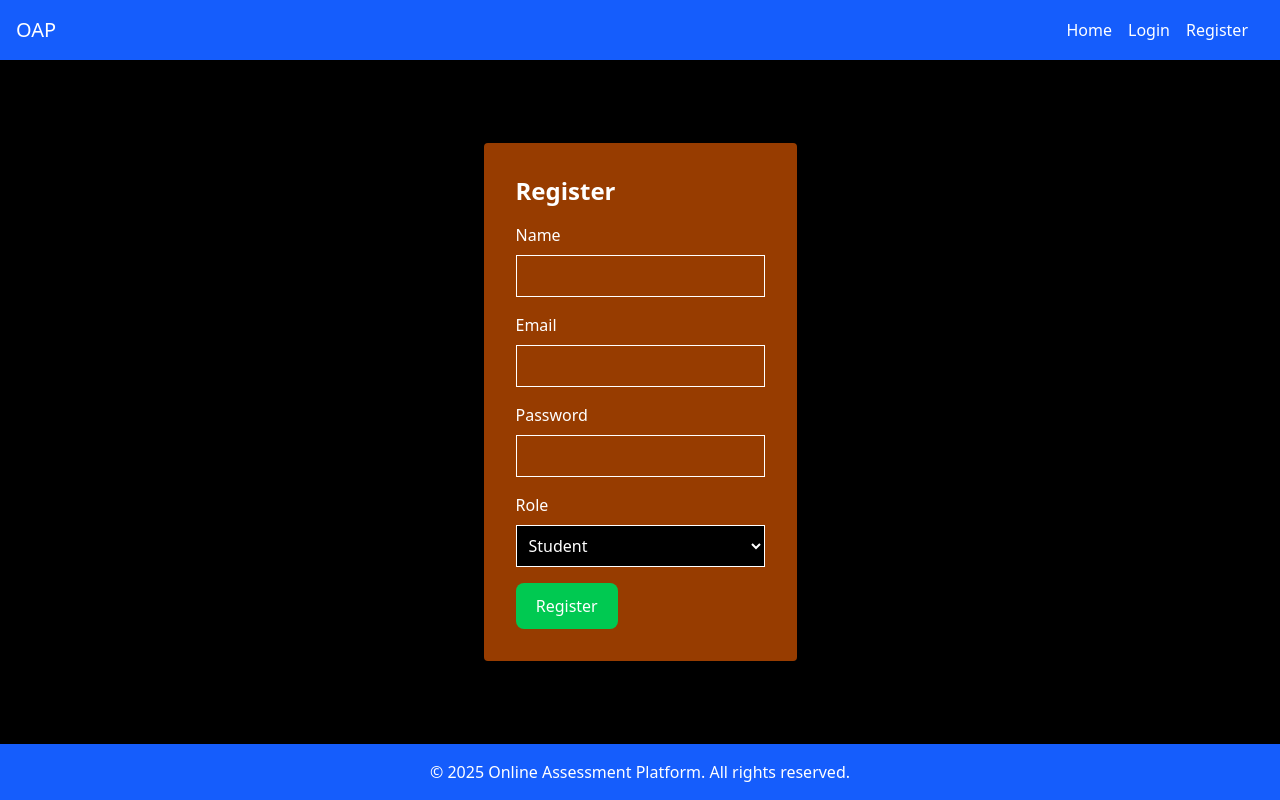
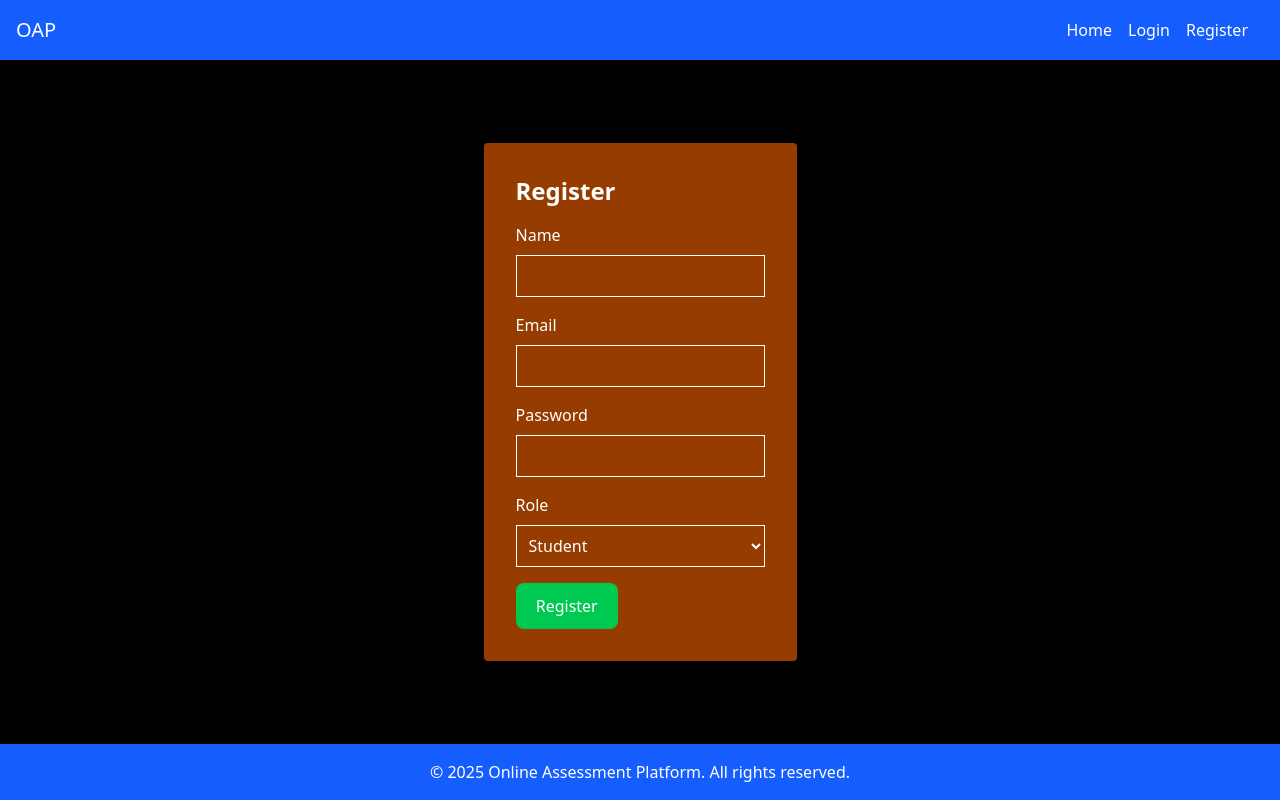
Before and after one commit to dhilrohith/Exam-Portal-MERN, a React (Vite) app in the folder client/exam-portal/: page /register in a window 1280 px wide. Built offline with nearby package versions, Linux system fonts and the light colour scheme.

Commit message:
register style updated

```diff
--- a/client/exam-portal/src/pages/Register.jsx
+++ b/client/exam-portal/src/pages/Register.jsx
@@ -74,7 +74,7 @@ function Register() {
           <label htmlFor="role" className="block mb-2">Role</label>
           <select
             id="role"
-            className="border w-full p-2 text-white !bg-black"
+            className="border w-full p-2 text-white "
             value={role}
             onChange={(e) => setRole(e.target.value)}
           >
```
